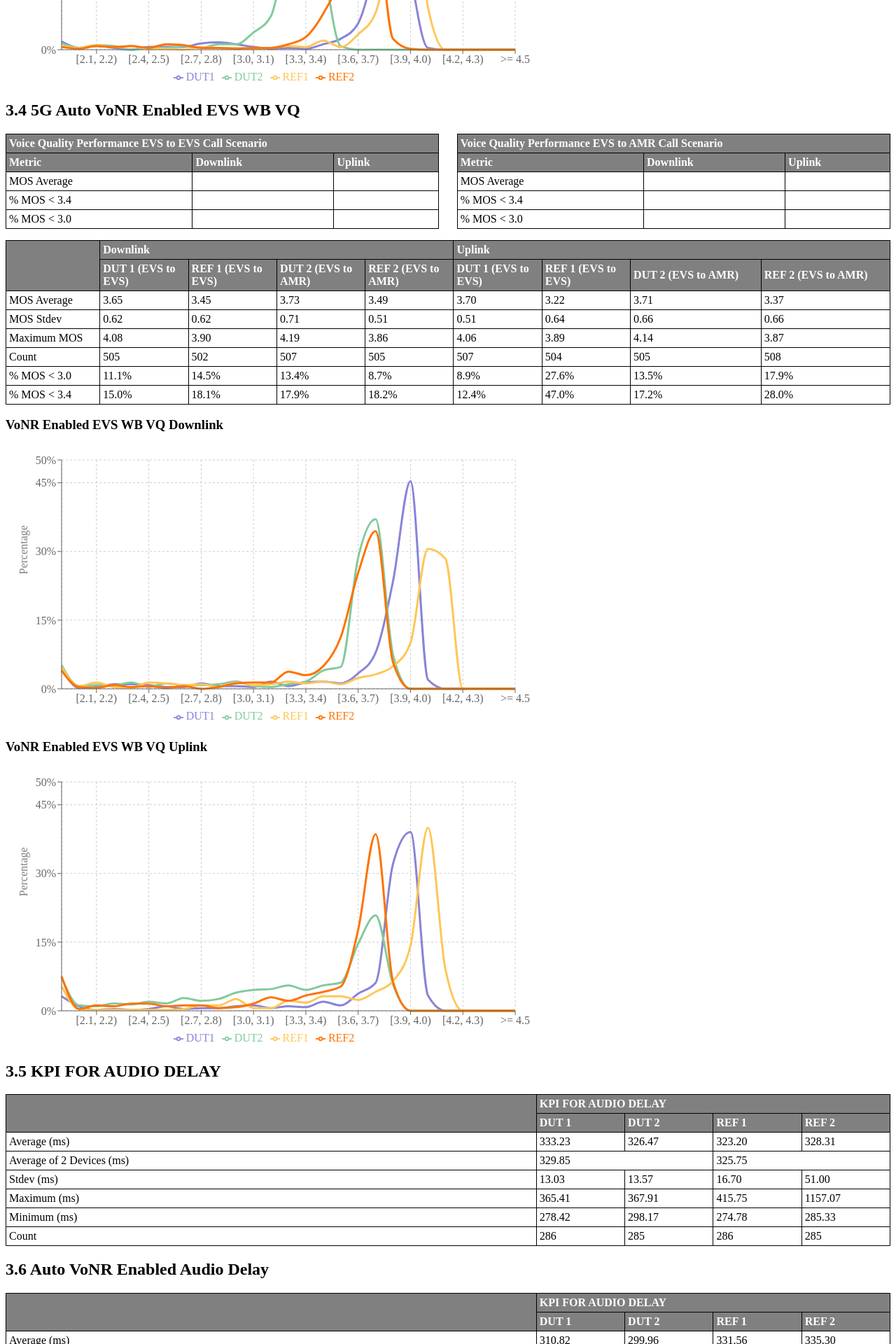
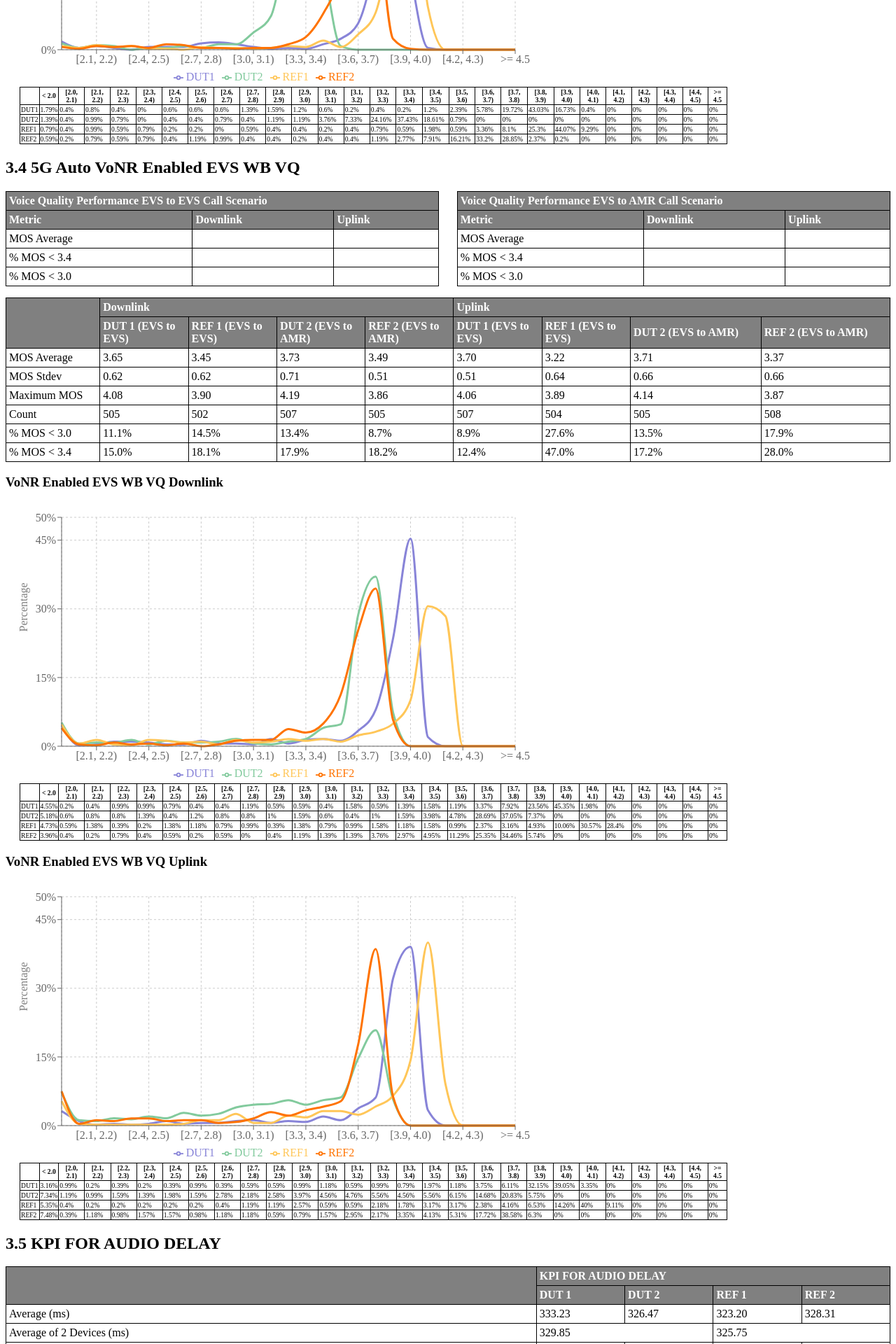
Before and after one commit to LiJieSu0/Fit4Launch_Report, a React (Create React App) app in the folder report-generator-app/: page / in a window 1280 px wide. Shown: the part 3800-5720 px from the top of the page at 70% size. Built offline with nearby package versions, Linux system fonts and the light colour scheme; what chartjs-plugin-datalabels would draw is missing.

Commit message:
add mos tabe to two cases

```diff
--- a/report-generator-app/src/ReportDetails/VoiceQuality/VqCases/VqEvsWbVqDisabled.js
+++ b/report-generator-app/src/ReportDetails/VoiceQuality/VqCases/VqEvsWbVqDisabled.js
@@ -156,6 +156,7 @@ const VqEvsWbVqDisabled = () => {
       <VqMosTable  dataSource="vonr_disabled_evs_wb_vq_mobile" />
       <h3>VoNR Disabled EVS WB VQ Uplink</h3>
       <VqLineChart dataSource="vonr_disabled_evs_wb_vq_base" />
+      <VqMosTable  dataSource="vonr_disabled_evs_wb_vq_base" />
 
     </div>
   );
--- a/report-generator-app/src/ReportDetails/VoiceQuality/VqCases/VqEvsWbVqEnabled.js
+++ b/report-generator-app/src/ReportDetails/VoiceQuality/VqCases/VqEvsWbVqEnabled.js
@@ -1,6 +1,7 @@
 import React from 'react';
 import '../../../StyleScript/Restricted_Report_Style.css';
 import VqLineChart from './VqLineChart';
+import VqMosTable from './VqMosTable';
 
 const vqTableData4 = [
   {
@@ -153,8 +154,11 @@ const VqEvsWbVqEnabled = () => {
       </table>
         <h3>VoNR Enabled EVS WB VQ Downlink</h3>
         <VqLineChart dataSource="vonr_enabled_evs_wb_vq_mobile" />
+        <VqMosTable dataSource="vonr_enabled_evs_wb_vq_mobile" />
         <h3>VoNR Enabled EVS WB VQ Uplink</h3>
         <VqLineChart dataSource="vonr_enabled_evs_wb_vq_base" />
+        <VqMosTable dataSource="vonr_enabled_evs_wb_vq_base" />
+
     </div>
   );
 };
```
